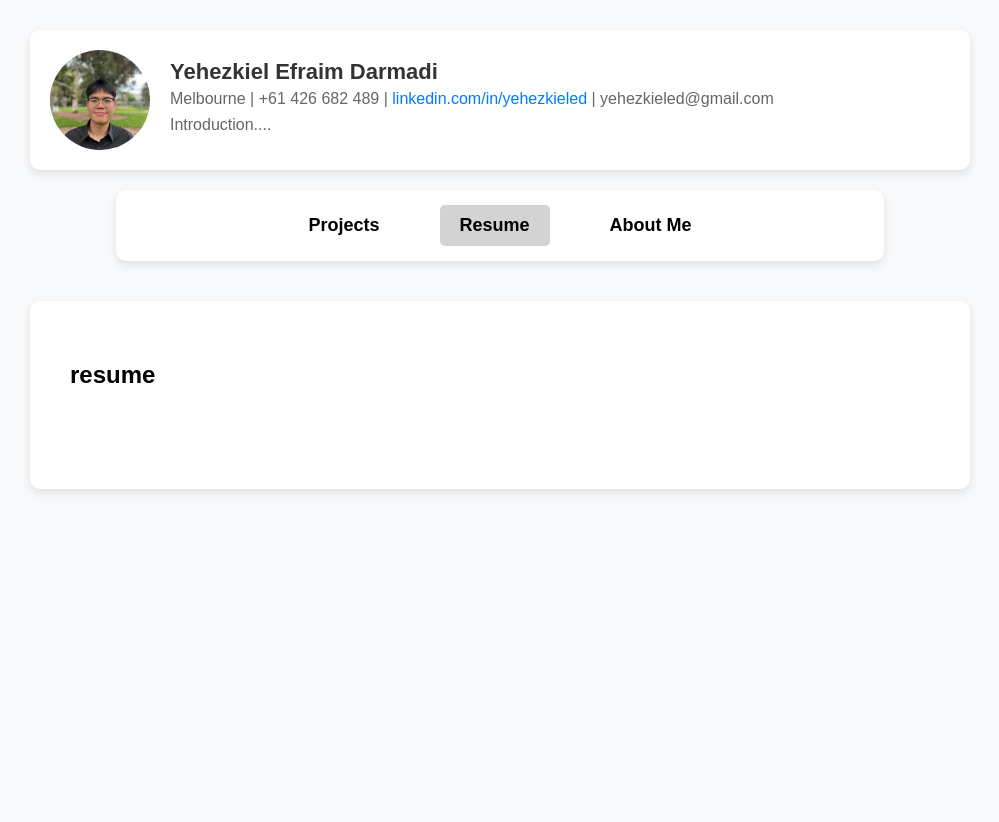
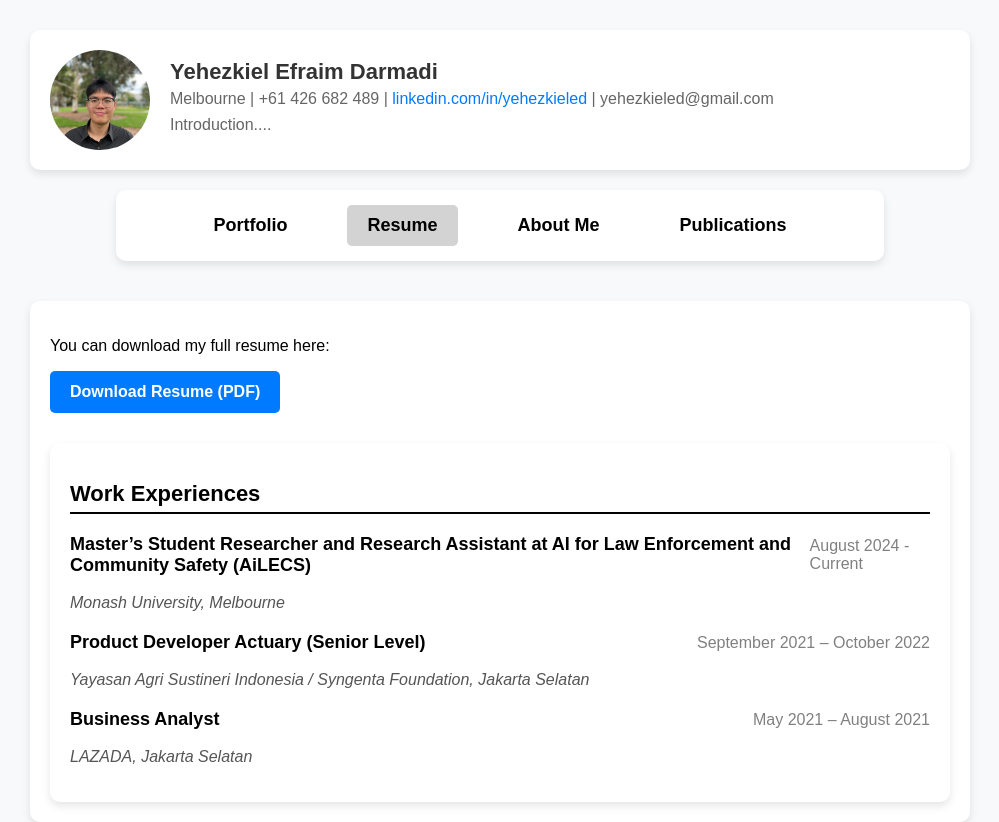
Before and after one commit to yehezkieled/portfolio_website, a Flask app: page / in a window 1280 px wide, after a click on "Resume". Shown: the whole page, without its empty margins (140-1139 px from the left). Before the commit the page ends 493 px from the top, so only its background shows below. Run offline with Flask 3, Linux system fonts and the light colour scheme.

Commit message:
add timeline and work exp

```diff
--- a/main.py
+++ b/main.py
@@ -5,4 +5,4 @@ app = create_app()
 
 
 if __name__ == "__main__":
-    app.run(debug=True)
+    app.run(debug=True, host='127.0.0.1', port=5000)
--- a/website/static/css/style.css
+++ b/website/static/css/style.css
@@ -101,12 +101,151 @@ body {
 
 .content-section {
   display: none;
+}
+
+#Portfolio {
+  display: block; /* Show only the Projects section by default */
+}
+
+.resume-button {
+  display: inline-block;
+  padding: 12px 20px;
+  background-color: #007bff;
+  color: white;
+  font-weight: bold;
+  text-decoration: none;
+  border-radius: 5px;
+  transition: background 0.3s ease;
+}
+
+.resume-button:hover {
+  background-color: #0056b3;
+}
+
+/* for the resume section */
+/* for the work exp section */
+.work-experience {
+  margin-top: 30px;
   padding: 20px;
-  margin-bottom: 40px; /* Adds more separation */
   background: white;
   border-radius: 10px;
+  box-shadow: 0 4px 8px rgba(0, 0, 0, 0.1);
 }
 
-#projects {
-  display: block; /* Show only the Projects section by default */
+.work-experience h2 {
+  font-size: 22px;
+  border-bottom: 2px solid black;
+  padding-bottom: 5px;
 }
+
+.job {
+  margin-top: 20px;
+}
+
+.job h3 {
+  font-size: 18px;
+  font-weight: bold;
+  display: flex;
+  justify-content: space-between;
+  align-items: center;
+}
+
+.job .date {
+  font-size: 16px;
+  font-weight: normal;
+  color: gray;
+}
+
+.job p {
+  font-style: italic;
+  color: #555;
+}
+
+/* for the skill section */
+
+/* for the cert section */
+
+/* for the timeline */
+.timeline {
+  position: relative;
+  max-width: 800px;
+  margin: 20px auto;
+}
+
+.timeline::after {
+  content: "";
+  position: absolute;
+  width: 4px;
+  background: #333;
+  top: 0;
+  bottom: 0;
+  left: 50%;
+  margin-left: -2px;
+}
+
+.timeline-event {
+  display: flex;
+  justify-content: flex-start;
+  align-items: center;
+  margin-bottom: 30px;
+  position: relative;
+}
+
+.timeline-event:nth-child(odd) {
+  flex-direction: row-reverse;
+  text-align: right;
+}
+
+.timeline-badge {
+  background: white;
+  width: 50px;
+  height: 50px;
+  border-radius: 50%;
+  border: 3px solid #333;
+  display: flex;
+  align-items: center;
+  justify-content: center;
+  position: absolute;
+  left: 50%;
+  transform: translateX(-50%);
+}
+
+.timeline-badge img {
+  width: 30px;
+}
+
+.timeline-content {
+  background: white;
+  padding: 15px;
+  border-radius: 10px;
+  width: 40%;
+  box-shadow: 0px 2px 10px rgba(0, 0, 0, 0.1);
+}
+
+.timeline-date {
+  font-size: 14px;
+  color: gray;
+  display: block;
+  margin-top: 5px;
+}
+
+@media (max-width: 768px) {
+  /* When screen width is 768px or less */
+  .timeline::after {
+    left: 20px; /* Moves the vertical timeline line to the left */
+  }
+
+  .timeline-event {
+    flex-direction: column !important; /* Stack elements vertically */
+    text-align: left !important; /* Align text to the left */
+  }
+
+  .timeline-badge {
+    left: 20px; /* Aligns the badge with the timeline line */
+  }
+
+  .timeline-content {
+    width: 80%; /* Make the content wider */
+    margin-left: 50px; /* Add spacing from the timeline */
+  }
+}
--- a/website/templates/home.html
+++ b/website/templates/home.html
@@ -32,10 +32,10 @@
     <div class="navigation">
       <a
         href="#"
-        data-section="projects"
+        data-section="Portfolio"
         class="active"
-        onclick="showSection('projects')"
-        >Projects</a
+        onclick="showSection('Portfolio')"
+        >Portfolio</a
       >
       <a href="#" data-section="resume" onclick="showSection('resume')"
         >Resume</a
@@ -43,17 +43,101 @@
       <a href="#" data-section="about" onclick="showSection('about')"
         >About Me</a
       >
+      <a
+        href="#"
+        data-section="publication"
+        onclick="showSection('publication')"
+        >Publications</a
+      >
     </div>
 
     <div id="content-container">
-      <div id="projects" class="content-section">
-        <h2>project</h2>
+      <!-- portfolio section -->
+      <div id="Portfolio" class="content-section">
+        <h2>haha</h2>
       </div>
+
+      <!-- resume section -->
       <div id="resume" class="content-section">
-        <h2>resume</h2>
+        <p>You can download my full resume here:</p>
+        <a
+          href="{{ url_for('static', filename='files/Yehezkiel Efraim Darmadi.pdf') }}"
+          download
+          class="resume-button"
+          >Download Resume (PDF)</a
+        >
+        <!-- Work Experience Section -->
+        <div class="work-experience">
+          <h2>Work Experiences</h2>
+          <div class="job">
+            <h3>
+              Master’s Student Researcher and Research Assistant at AI for Law
+              Enforcement and Community Safety (AiLECS)
+              <span class="date">August 2024 - Current</span>
+            </h3>
+            <p><em>Monash University, Melbourne</em></p>
+          </div>
+
+          <div class="job">
+            <h3>
+              Product Developer Actuary (Senior Level)
+              <span class="date">September 2021 – October 2022</span>
+            </h3>
+            <p>
+              <em
+                >Yayasan Agri Sustineri Indonesia / Syngenta Foundation, Jakarta
+                Selatan</em
+              >
+            </p>
+          </div>
+
+          <div class="job">
+            <h3>
+              Business Analyst <span class="date">May 2021 – August 2021</span>
+            </h3>
+            <p><em>LAZADA, Jakarta Selatan</em></p>
+          </div>
+        </div>
+
+        <!-- skills -->
+        <div class="skill"></div>
+
+        <!-- certifications -->
       </div>
+
+      <!-- for the about section -->
       <div id="about" class="content-section">
-        <h2>about me</h2>
+        <!-- timeline -->
+        <div class="timeline">
+          <div class="timeline-event">
+            <div class="timeline-badge">
+              <!-- <img src="icon1.png" alt="Icon" /> -->
+            </div>
+            <div class="timeline-content">
+              <h3>IST Delegate Election</h3>
+              <h4>Election app for Técnico's Pedagogical Council</h4>
+              <p>Since I was a member of the Pedagogical Council...</p>
+              <span class="timeline-date">October 2023</span>
+            </div>
+          </div>
+
+          <div class="timeline-event">
+            <div class="timeline-badge">
+              <!-- <img src="icon2.png" alt="Icon" /> -->
+            </div>
+            <div class="timeline-content">
+              <h3>KTH</h3>
+              <h4>MSc Cybersecurity</h4>
+              <p>I started a Cybersecurity Master programme at...</p>
+              <span class="timeline-date">April 2022</span>
+            </div>
+          </div>
+        </div>
+      </div>
+
+      <!-- publication section -->
+      <div id="publication" class="content-section">
+        <h2>coming soon</h2>
       </div>
     </div>
 
```
Also changed, not shown: 1 other file.
